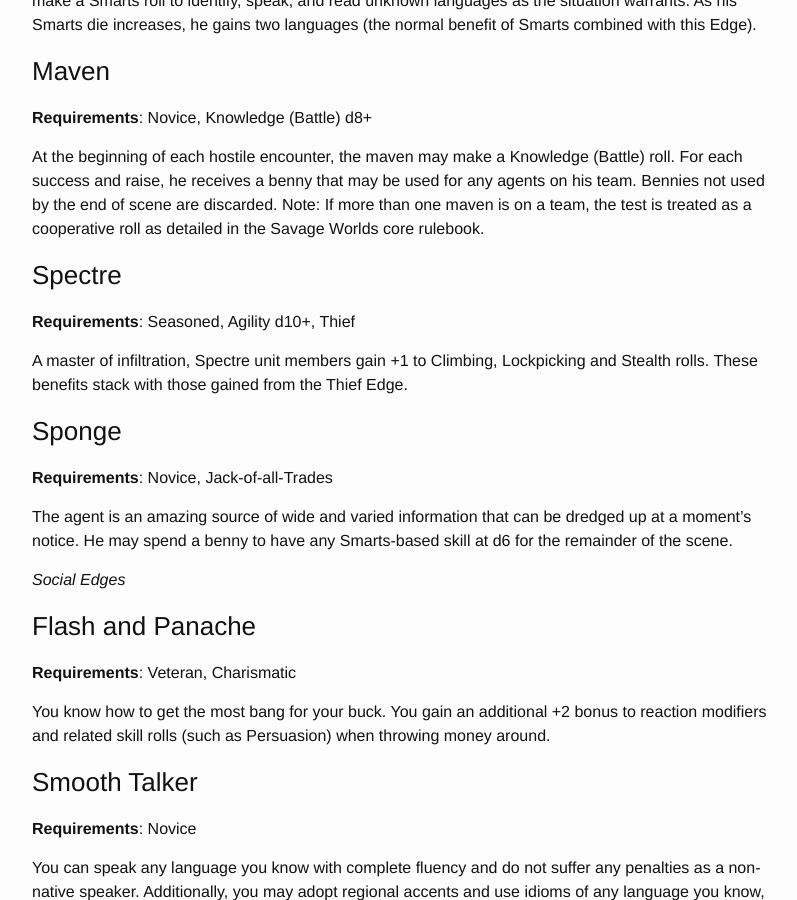
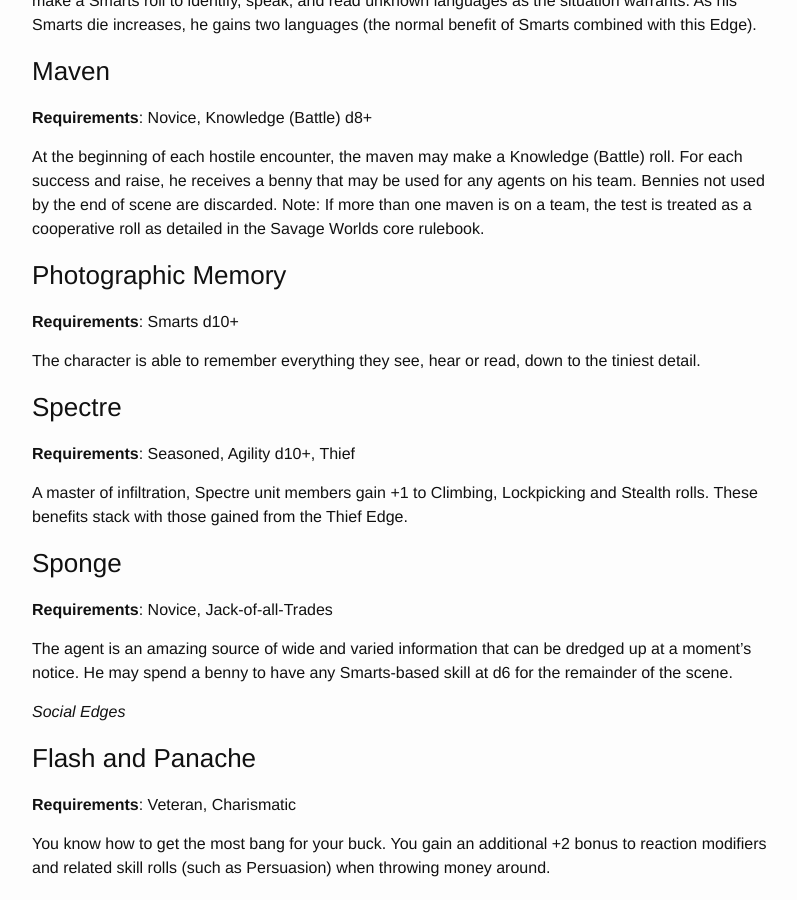
Before and after one commit to achall36/RoxvilleRooster.github.io, a Jekyll site: the page built from espionage_Agents_of_Oblivion_details.md, in a window 1280 px wide and 900 px high, scrolled down 5290 px. Shown: the whole window, without its empty margins (238-1035 px from the left). Built offline with Jekyll 4.4.1, drawn with Linux system fonts in a browser that asks for light colours.

Commit message:
Added photograophic memory

```diff
--- a/espionage_Agents_of_Oblivion_details.md
+++ b/espionage_Agents_of_Oblivion_details.md
@@ -233,6 +233,11 @@
 If more than one maven is on a team, the test is treated as a cooperative roll as
 detailed in the Savage Worlds core rulebook.
 
+### Photographic Memory
+**Requirements**: Smarts d10+
+
+The character is able to remember everything they see, hear or read, down to the tiniest detail.
+
 ### Spectre
 **Requirements**: Seasoned, Agility d10+, Thief
 
```
